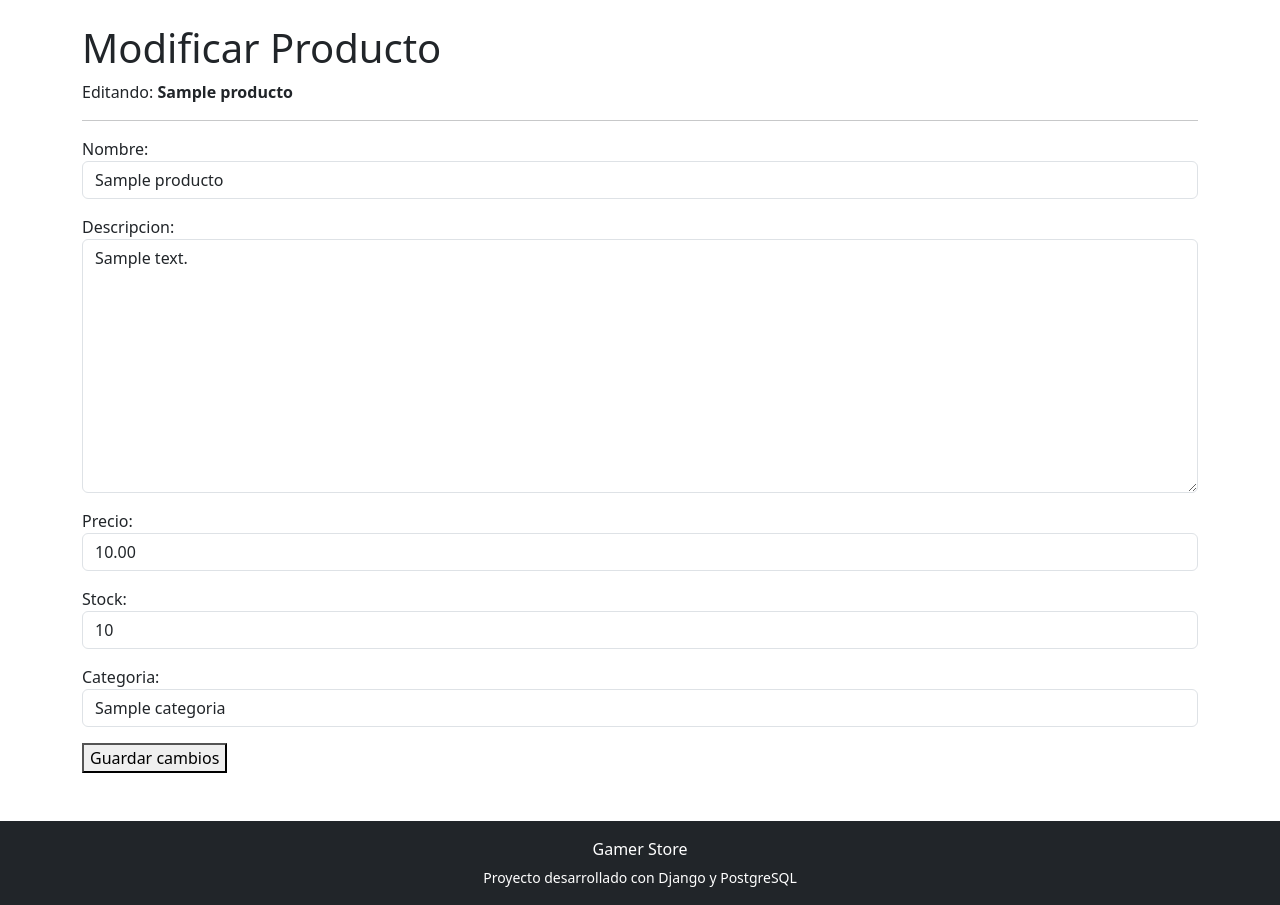
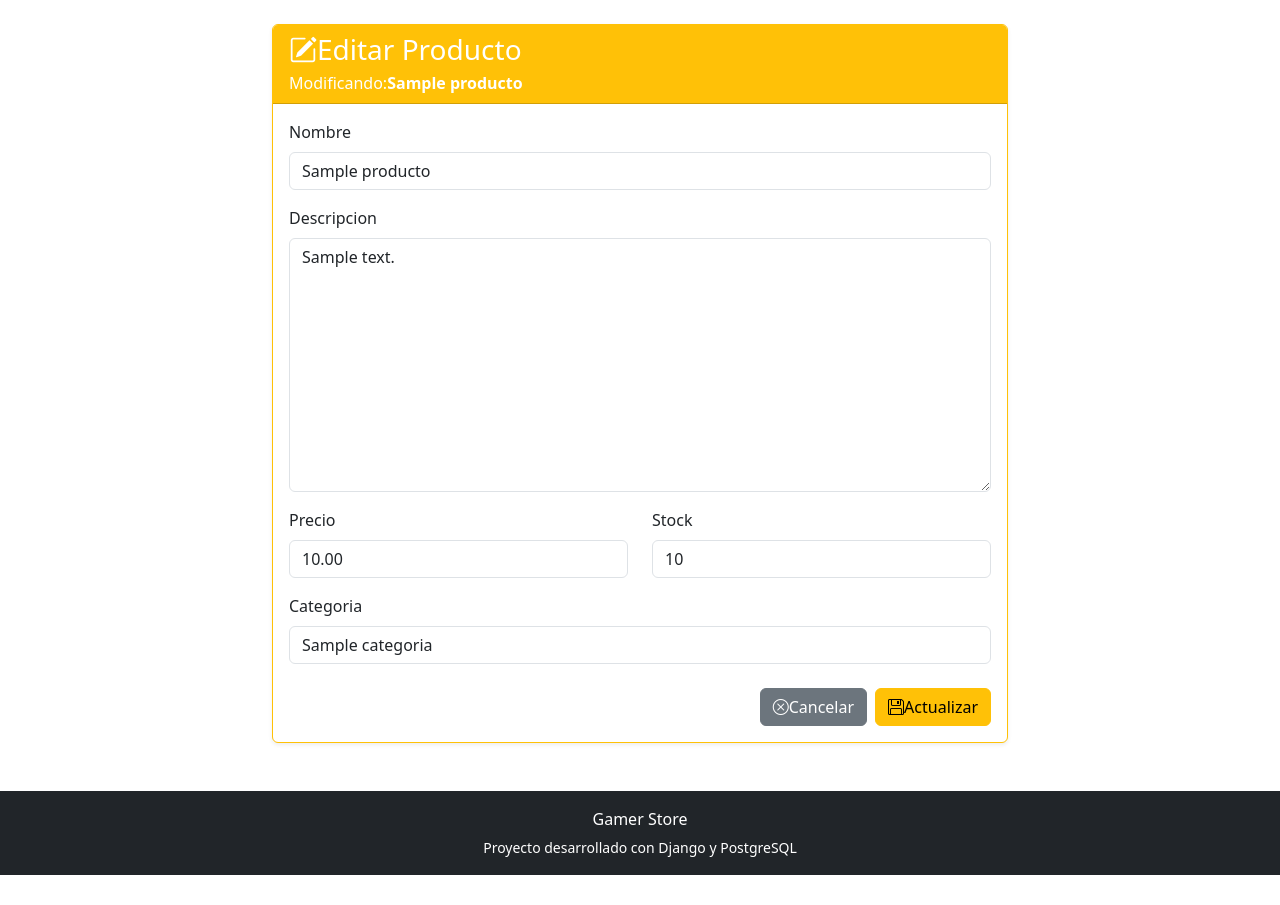
Before and after one commit to JCarvajalLab/Modulo-7-E-commerce-CRUD, a Django app: page /productos/editar/1/ in a window 1280 px wide. Shown: the part 56-961 px from the top of the page. After the commit the page ends 931 px from the top, so only its background shows below. Run offline with Django 5.2, Linux system fonts and the light colour scheme; tables that the repository leaves empty hold one stand-in row (values such as "Sample post").

Commit message:
style: Se mejoran con boostrap las vistas de editar_productos y eliminar_productos

```diff
--- a/productos/templates/productos/crear_producto.html
+++ b/productos/templates/productos/crear_producto.html
@@ -5,8 +5,8 @@
 {% block content %}
 <div class="row justify-content-center">
     <div class="col-lg-8">
-        <div class="card shadow-sm">
-            <div class="card-header bg-dark text-white">
+        <div class="card shadow-sm border-success">
+            <div class="card-header bg-success text-white">
                 <h3 class="mb-0"><i class="bi bi-plus-circle"></i>Nuevo Producto</h3>
             </div>
             <div class="card-body">
@@ -62,7 +62,7 @@
                     <div class="d-flex justify-content-end gap-2">
                         <a href="{% url 'lista_productos' %}" class="btn btn-secondary">
                             <i class="bi bi-x-circle"></i>Cancelar</a>
-                        <button type="submit" class="btn btn-primary"><i class="bi bi-floppy"></i>Guardar</button>
+                        <button type="submit" class="btn btn-success"><i class="bi bi-floppy"></i>Guardar</button>
                     </div>
                 </form>
             </div>
--- a/productos/templates/productos/editar_producto.html
+++ b/productos/templates/productos/editar_producto.html
@@ -2,12 +2,69 @@
 {% block title %}Modificar Productos{% endblock title %}
 {% block custom_styles %}{% endblock custom_styles %}
 {% block content %}
-<h1>Modificar Producto</h1>
-<p>Editando: <strong>{{ producto.nombre }}</strong></p>
-<hr>
-<form method="POST">
-    {% csrf_token %}
-    {{ form.as_p }}
-    <button type="submit">Guardar cambios</button>
-</form>
+<div class="row justify-content-center">
+    <div class="col-lg-8">
+        <div class="card shadow-sm border-warning">
+            <div class="card-header bg-warning text-white">
+                <h3 class="mb-1"><i class="bi bi-pencil-square"></i>Editar Producto</h3>
+                <p class="mb-0">Modificando:<strong>{{ producto.nombre }}</strong></p>
+            </div>
+            <div class="card-body">
+                <form method="post">
+                    {% csrf_token %}
+                    <!-- Nombre -->
+                    <div class="mb-3">
+                        <label for="{{ form.nombre.id_for_label }}" class="form-label">{{ form.nombre.label }}</label>
+                        {{ form.nombre }}
+                        {% if form.nombre.errors %}
+                            <div class="text-danger mt-1">{{ form.nombre.errors }}</div>
+                        {% endif %}
+                    </div>
+                    <!-- Descripcion -->
+                    <div class="mb-3">
+                        <label for="{{ form.descripcion.id_for_label }}" class="form-label">{{ form.descripcion.label }}</label>
+                        {{ form.descripcion }}
+                        {% if form.descripcion.errors %}
+                            <div class="text-danger mt-1">{{ form.descripcion.errors }}</div>
+                        {% endif %}
+                    </div>
+                    <!-- Precio y Stock -->
+                    <div class="row">
+                        <div class="col-md-6">
+                            <div class="mb-3">
+                                <label for="{{ form.precio.id_for_label }}" class="form-label">{{ form.precio.label }}</label>
+                                {{ form.precio }}
+                                {% if form.precio.errors %}
+                                    <div class="text-danger mt-1">{{ form.precio.errors }}</div>
+                                {% endif %}
+                            </div>
+                        </div>
+                        <div class="col-md-6">
+                            <div class="mb-3">
+                                <label for="{{ form.stock.id_for_label }}" class="form-label">{{ form.stock.label }}</label>
+                                {{ form.stock }}
+                                {% if form.stock.errors %}
+                                <div class="text-danger mt-1">{{ form.stock.errors }}</div>
+                                {% endif %}
+                            </div>
+                        </div>
+                    </div>
+                    <!-- Categoria -->
+                    <div class="mb-4">
+                        <label for="{{ form.categoria.id_for_label }}" class="form-label">{{ form.categoria.label }}</label>
+                        {{ form.categoria }}
+                        {% if form.categoria.errors %}
+                            <div class="text-danger mt-1">{{ form.categoria.errors }}</div>
+                        {% endif %}
+                    </div>
+                    <!-- Botones -->
+                    <div class="d-flex justify-content-end gap-2">
+                        <a href="{% url 'lista_productos' %}" class="btn btn-secondary"><i class="bi bi-x-circle"></i>Cancelar</a>
+                        <button type="submit" class="btn btn-warning"><i class="bi bi-floppy"></i>Actualizar</button>
+                    </div>
+                </form>
+            </div>
+        </div>
+    </div>
+</div>
 {% endblock content %}
```
Also changed, not shown: productos/templates/productos/eliminar_producto.html (+25 -8 lines).
